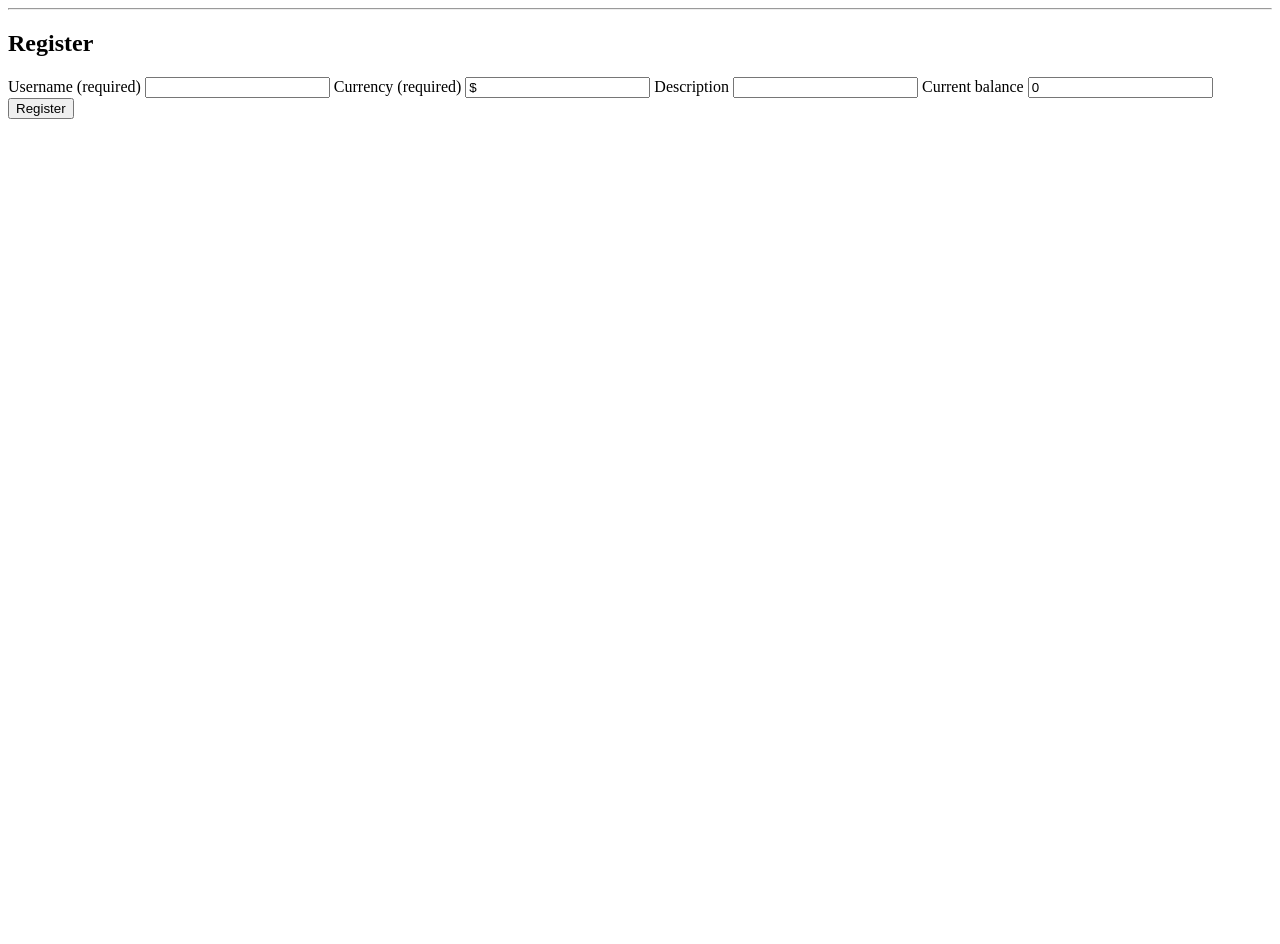
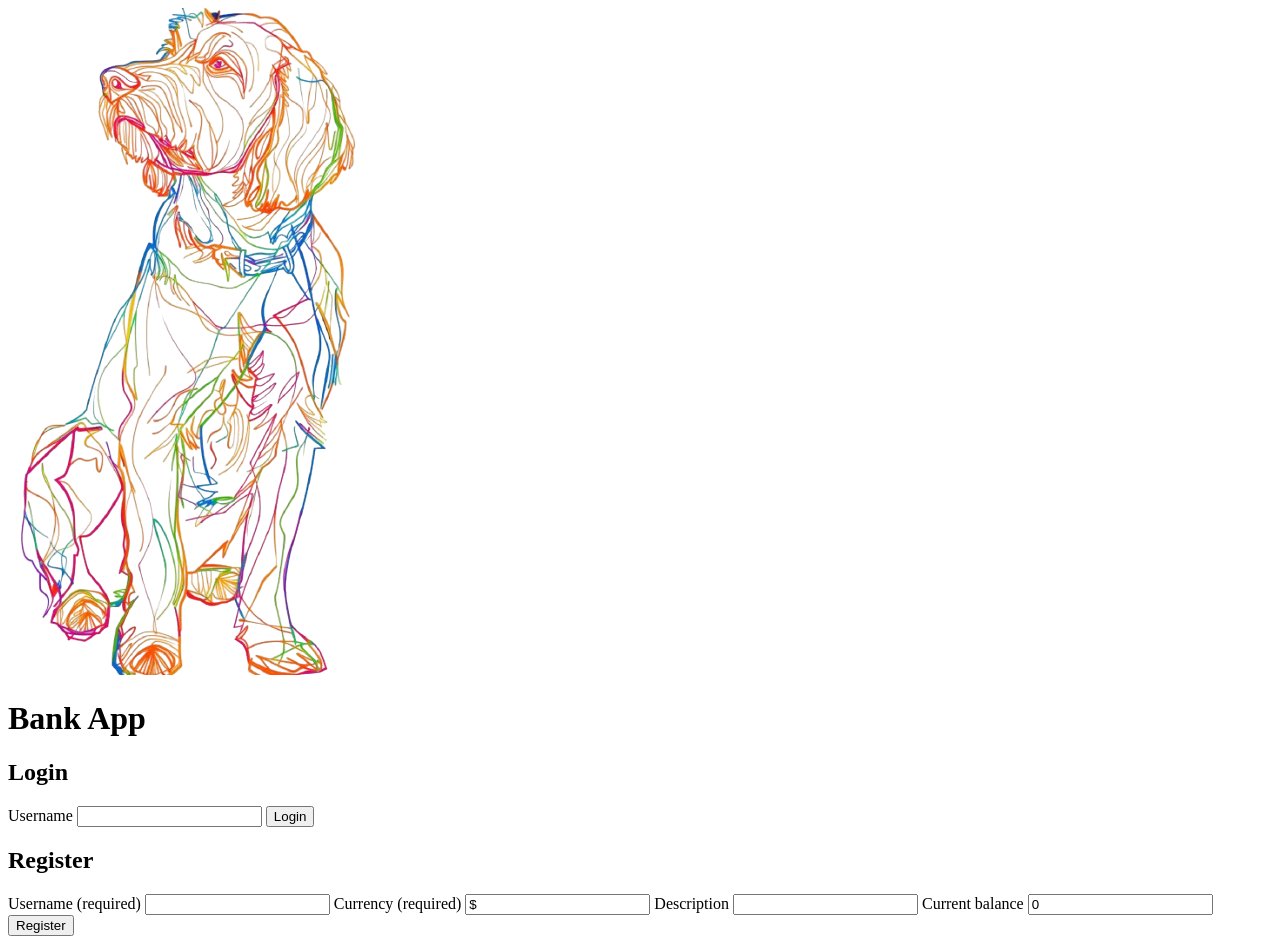
Before and after one commit to emmawirts/CREA-330-Banking-App, a plain HTML site: page Bank/index.html in a window 1280 px wide. Before the commit the page ends 800 px from the top, so only its background shows below. Drawn offline with Linux system fonts and the light colour scheme.

Commit message:
add styles file and goldendoodle mascot image

```diff
--- a/Bank/index.html
+++ b/Bank/index.html
@@ -4,25 +4,26 @@
   <meta charset="UTF-8">
   <meta name="viewport" content="width=device-width, initial-scale=1.0">
   <title>Bank App</title>
+  <link rel="stylesheet" href="styles.css">
 </head>
 <body>
-  <!-- Login Template -->
-  <template id="login">
+  <header>
+    <img src="goldendoodle-mascot.png" alt="Golden Doodle Mascot" id="mascot">
     <h1>Bank App</h1>
-    <section>
+  </header>
+
+  <section id="login-section">
     <h2>Login</h2>
     <form id="loginForm">
       <label for="username">Username</label>
       <input id="username" name="user" type="text" required>
-        <button>Login</button>
+      <button type="submit">Login</button>
     </form>
   </section>
-  </template>
 
-  <!-- Registration Form -->
-  <hr />
+  <section id="register-section">
     <h2>Register</h2>
-  <form id="registerForm" action="javascript:register()">
+    <form id="registerForm">
       <label for="user">Username (required)</label>
       <input id="user" name="user" type="text" maxlength="20" required>
 
@@ -35,9 +36,8 @@
       <label for="balance">Current balance</label>
       <input id="balance" name="balance" type="number" value="0">
 
-    <button>Register</button>
+      <button type="submit">Register</button>
     </form>
-
-  <script src="app.js"></script>
+  </section>
 </body>
 </html>
```
Also changed, not shown: Bank/goldendoodle-mascot.png (added), Bank/styles.css (added). Lines whose indentation alone changed are shown as unchanged.
